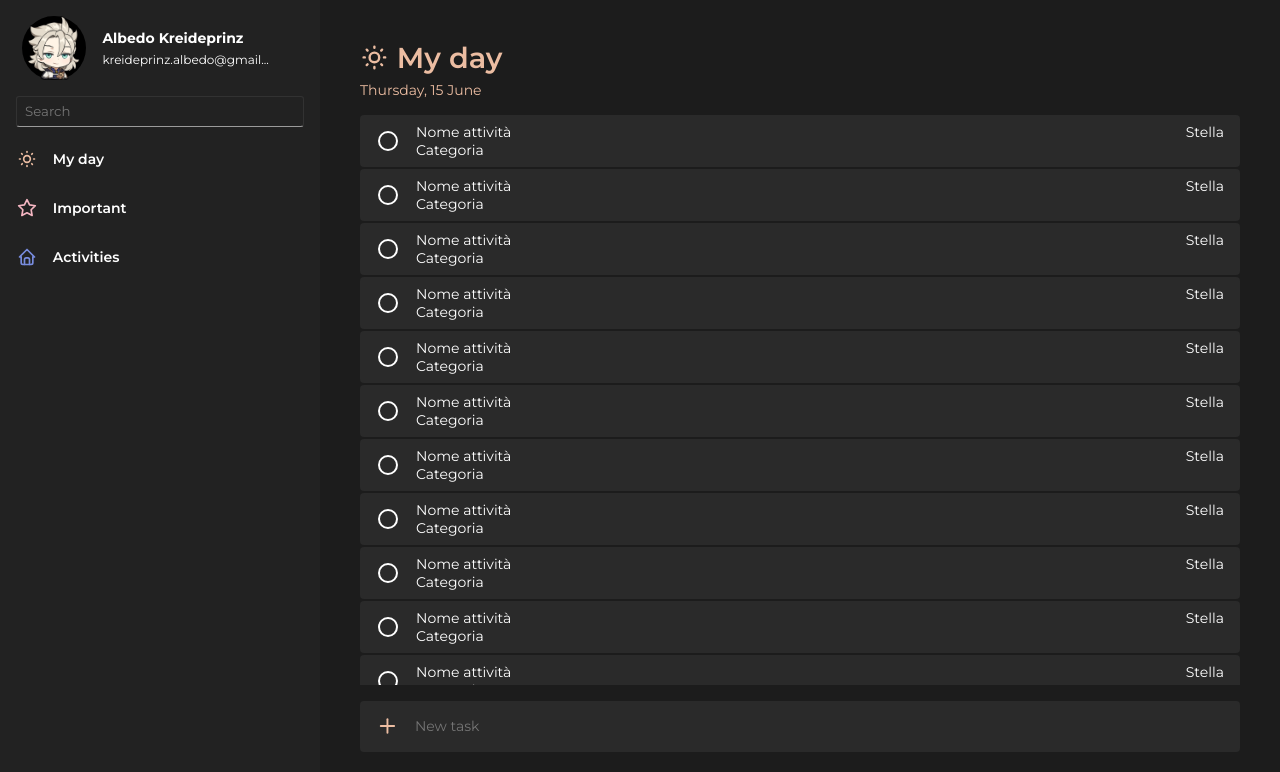
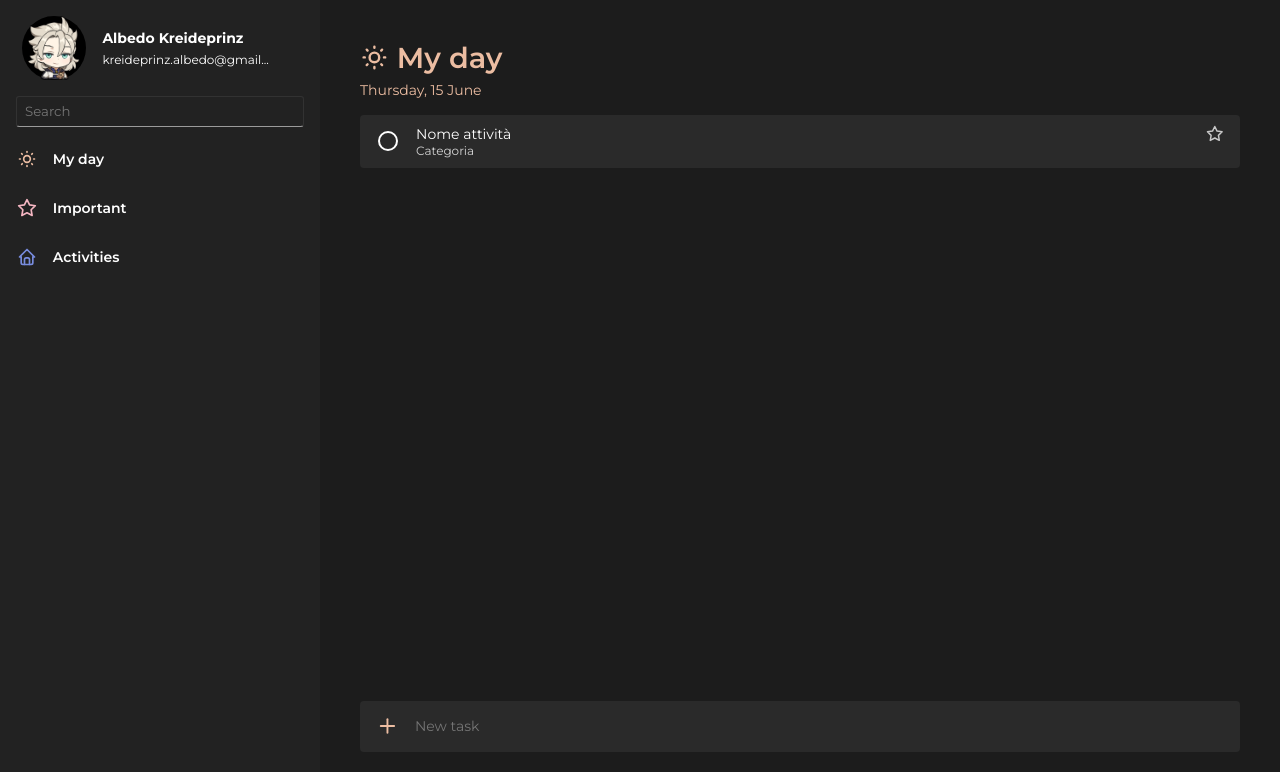
Before and after one commit to GIMMI42PIASTRATO/to-do-list-react, a React (Vite) app: page / in a window 1280 px wide. Shown: the top 772 px of the page. Built offline with nearby package versions, Linux system fonts and the light colour scheme.

Commit message:
Matching the colours of the todo lists

```diff
--- a/src/components/ToDo.jsx
+++ b/src/components/ToDo.jsx
@@ -1,10 +1,18 @@
 import React, { useState } from "react";
 import style from "../style/ToDo.module.css";
-import { TbCircle, TbCircleCheck, TbCircleCheckFilled } from "react-icons/tb";
+import {
+    TbCircle,
+    TbCircleCheck,
+    TbCircleCheckFilled,
+    TbStar,
+    TbStarFilled,
+} from "react-icons/tb";
 
-export default function ToDo() {
+export default function ToDo({ data }) {
     const [isHovered, setIsHovered] = useState(false);
     const [isDone, setIsDone] = useState(false);
+    const [isImportant, setIsImportant] = useState(false);
+    const [isImportantHovered, setIsImportantHovered] = useState(false);
 
     return (
         <div className={style.container}>
@@ -13,6 +21,7 @@ export default function ToDo() {
                     <TbCircleCheckFilled
                         className={style.checkBox}
                         onClick={() => setIsDone(false)}
+                        style={{ color: data.color }}
                     />
                 ) : isHovered ? (
                     <TbCircleCheck
@@ -27,13 +36,31 @@ export default function ToDo() {
                     />
                 )}
 
-                <div>
+                <div className={style.info}>
                     <div>Nome attività</div>
                     <div>Categoria</div>
                 </div>
             </div>
 
-            <div>Stella</div>
+            {isImportant ? (
+                <TbStarFilled
+                    className={style.star}
+                    onClick={() => setIsImportant(false)}
+                    style={{ color: data.color }}
+                />
+            ) : isImportantHovered ? (
+                <TbStar
+                    className={style.star}
+                    onMouseLeave={() => setIsImportantHovered(false)}
+                    onClick={() => setIsImportant(true)}
+                    style={{ color: data.color }}
+                />
+            ) : (
+                <TbStar
+                    className={style.star}
+                    onMouseEnter={() => setIsImportantHovered(true)}
+                />
+            )}
         </div>
     );
 }
--- a/src/components/ToDoContainer.jsx
+++ b/src/components/ToDoContainer.jsx
@@ -6,31 +6,7 @@ export default function ToDoContainer({ data }) {
     return (
         <>
             <div className={style.toDoContainer}>
-                <ToDo />
-                <ToDo />
-                <ToDo />
-                <ToDo />
-                <ToDo />
-                <ToDo />
-                <ToDo />
-                <ToDo />
-                <ToDo />
-                <ToDo />
-                <ToDo />
-                <ToDo />
-                <ToDo />
-                <ToDo />
-                <ToDo />
-                <ToDo />
-                <ToDo />
-                <ToDo />
-                <ToDo />
-                <ToDo />
-                <ToDo />
-                <ToDo />
-                <ToDo />
-                <ToDo />
-                <ToDo />
+                <ToDo data={data} />
             </div>
         </>
     );
--- a/src/style/ToDo.module.css
+++ b/src/style/ToDo.module.css
@@ -3,7 +3,7 @@
     justify-content: space-between;
     box-sizing: border-box;
     width: 100%;
-    padding: 0.5rem 1rem;
+    padding: 0.6rem 1rem;
     border-radius: 0.25rem;
     background-color: #2a2a2a;
     font-size: 0.875rem;
@@ -26,7 +26,17 @@
     cursor: pointer;
 }
 
+.info > div:nth-child(2) {
+    font-size: 0.75rem;
+    color: #d4d4d4;
+  }
 
+.star {
+  width: 1.1rem;
+  height: 1.1rem;
+  cursor: pointer;
+  color: #c8c8c8;
+}
 
 /* .ceckBox {
     margin: 0;
```
